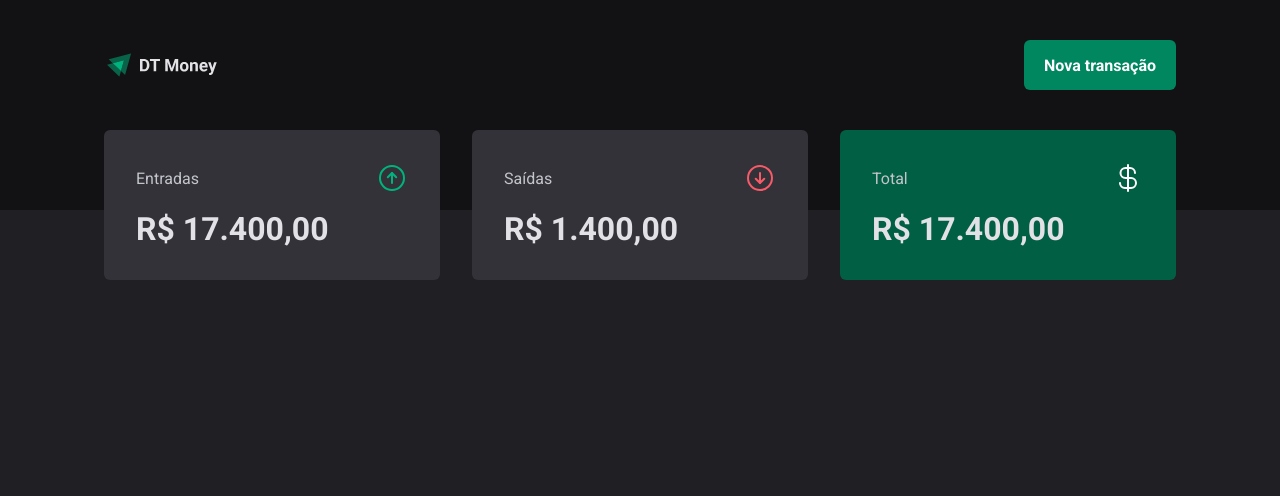
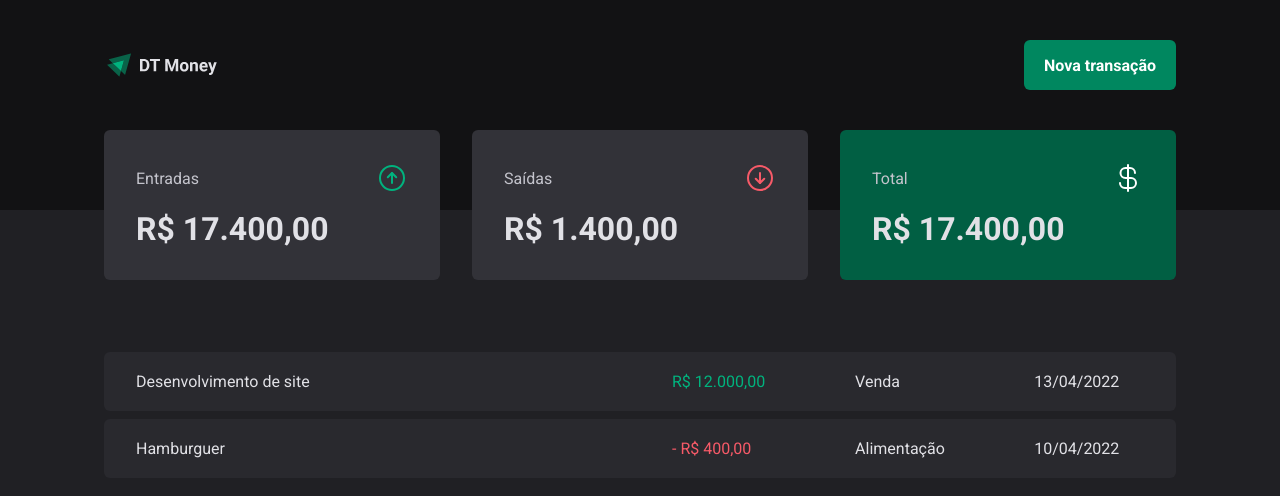
Before and after one commit to caiotheodoro/fintrack, a React (Vite) app: page / in a window 1280 px wide. Shown: the top 496 px of the page. Built offline with nearby package versions, Linux system fonts and the light colour scheme.

Commit message:
feat: 🎸 operation table

```diff
--- a/src/components/Summary/index.tsx
+++ b/src/components/Summary/index.tsx
@@ -4,7 +4,7 @@
     return (
         <SummaryContainer>
             <SummaryCard>
-                <header>
+                <header >
                     <span>Entradas</span>
                     <ArrowCircleUp size={32} color="#00b37e" />
                 </header>
--- a/src/components/Summary/styles.ts
+++ b/src/components/Summary/styles.ts
@@ -21,7 +21,7 @@
 
 export const SummaryCard = styled.div<SummaryCardProps>`
 
-    background-color: ${({ theme, variant }) => theme['gray-600']};
+    background-color: ${({ theme }) => theme['gray-600']};
     border-radius: 6px;
     padding: 2rem;
 
--- a/src/pages/Transactions/index.tsx
+++ b/src/pages/Transactions/index.tsx
@@ -1,11 +1,38 @@
 import { Header } from "../../components/Header";
 import { Summary } from "../../components/Summary";
+import { PriceHighlight, TransactionsContainer, TransactionsTable } from "./styles";
 
 export function Transactions() {
     return (
         <div>
             <Header />
             <Summary />
+            <TransactionsContainer>
+                <TransactionsTable>
+                    <tbody>
+                        <tr >
+                            <td width={"50%"}>
+                                Desenvolvimento de site
+                            </td>
+                            <td>
+                                <PriceHighlight variant="income">R$ 12.000,00</PriceHighlight>
+                            </td>
+                            <td>Venda</td>
+                            <td>13/04/2022</td>
+                        </tr>
+                        <tr >
+                            <td width={"50%"}>
+                                Hamburguer
+                            </td>
+                            <td>
+                                <PriceHighlight variant="outcome">- R$ 400,00</PriceHighlight>
+                            </td>
+                            <td>Alimentação</td>
+                            <td>10/04/2022</td>
+                        </tr>
+                    </tbody>
+                </TransactionsTable>
+            </TransactionsContainer>
         </div>
     )
 }
--- a/src/pages/Transactions/styles.ts
+++ b/src/pages/Transactions/styles.ts
@@ -0,0 +1,41 @@
+import styled from "styled-components";
+
+export const TransactionsContainer = styled.main`
+    width: 100%;
+    max-width: 1120px;
+    margin: 4rem auto 0;
+    padding: 0 1.5rem;
+
+`
+
+export const TransactionsTable = styled.table`
+    width: 100%;
+    border-collapse: separate;
+    border-spacing: 0 0.5rem;
+    /* margin-top: 1.5rem; */
+
+    td {
+        padding: 1.25rem 2rem;
+        background: ${({ theme }) => theme['gray-700']};
+
+        &:first-child {
+            border-top-left-radius: 6px;
+            border-bottom-left-radius: 6px;
+
+        }
+
+        &:last-child {
+            border-top-right-radius: 6px;
+            border-bottom-right-radius: 6px;
+        }
+    }
+`
+
+interface PriceHishlightProps {
+    variant?: 'income' | 'outcome';
+}
+
+export const PriceHighlight = styled.span<PriceHishlightProps>`
+    color: ${({ theme, variant }) => variant === 'income' ? theme['green-300'] : theme['red-300']};
+
+`
```
